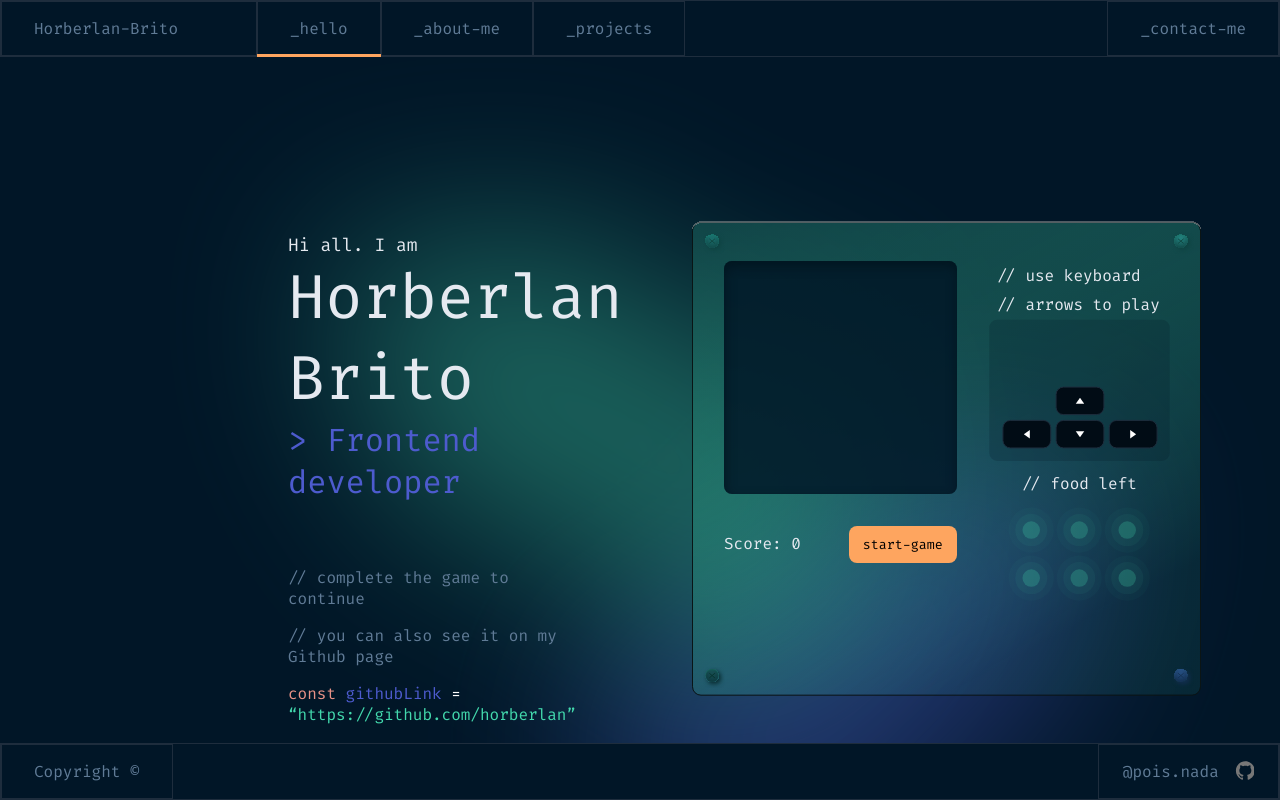
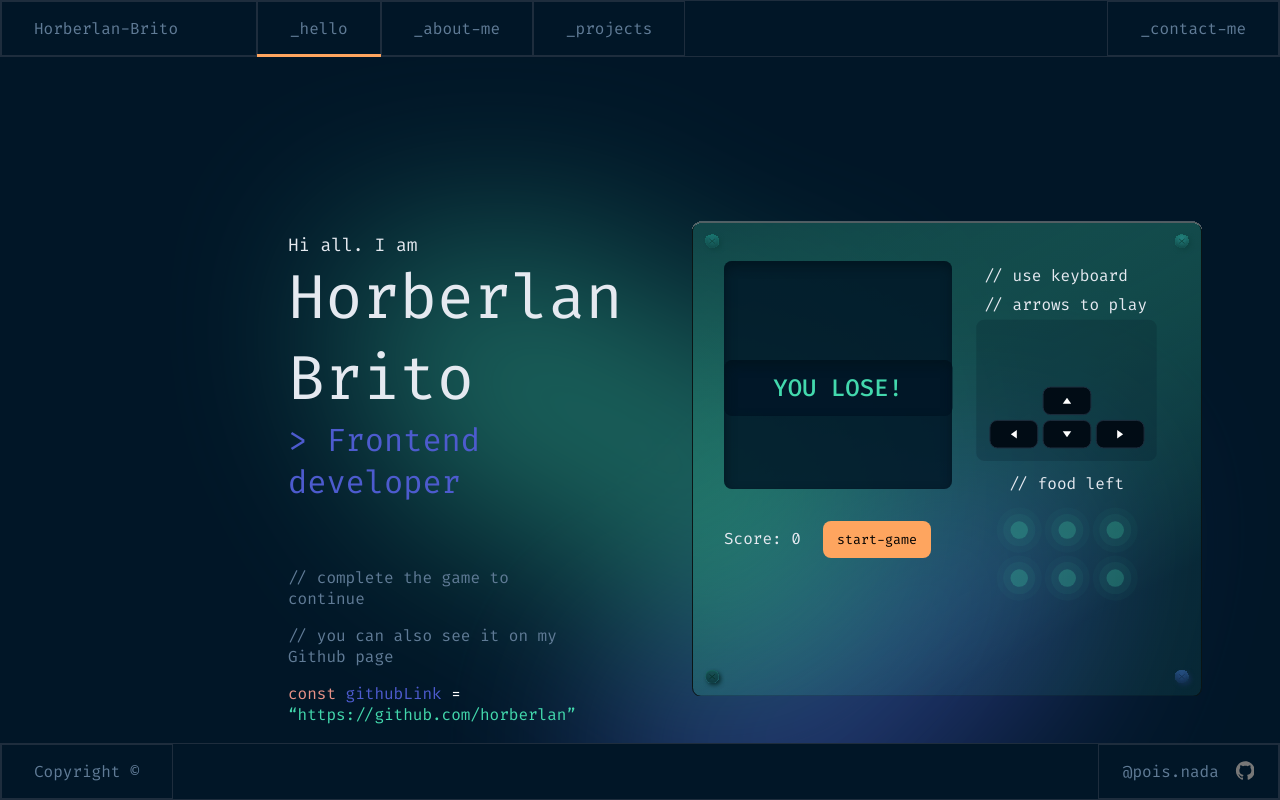
Before and after one commit to horberlan/horberlan-portfolio, a Vue app: page / in a window 1280 px wide. Both pictures are taken after a click on the button "start-game". Built offline with nearby package versions, Linux system fonts and the light colour scheme; what @highlightjs/vue-plugin, @tanstack/vue-query, quasar would draw is missing.

Commit message:
feat: add lose message and round food corners

```diff
--- a/src/views/home/SnakeCanvas/SnakeCanvas.vue
+++ b/src/views/home/SnakeCanvas/SnakeCanvas.vue
@@ -1,3 +1,7 @@
+<template>
+  <canvas id="snake-canvas" :width="boardSizePx" :height="boardSizePx"></canvas>
+</template>
+
 <script setup lang="ts">
 import { ref, computed, onMounted, onBeforeUnmount, watch } from "vue";
 import constants from "./constants";
@@ -7,6 +11,7 @@ interface Props {
   speed: number;
   isPlaying: boolean;
   stop: () => void;
+  lose: () => void;
   addScores: (score: number) => void;
   scores: number;
   foodColor?: string;
@@ -17,6 +22,7 @@ const props = withDefaults(defineProps<Props>(), {
   snakeColor: () => ["#43D9AD", "#2b8a7f"],
   foodColor: "#2b897f",
 });
+
 defineEmits(["update:isPlaying"]);
 
 const boardContext = ref<CanvasRenderingContext2D | null>(null);
@@ -64,6 +70,7 @@ const move = () => {
 
   if (isCellOutOfBoard(newHeadCell) || amountCellsInSnake(snake.value[0]) > 1) {
     props.stop();
+    props.lose();
     console.info(`Game over! You've scored ${props.scores} points.`);
   }
 
@@ -125,6 +132,24 @@ const onKeyPress = (event: KeyboardEvent) => {
   }
 };
 
+function roundRect(
+  ctx: CanvasRenderingContext2D,
+  x: number,
+  y: number,
+  width: number,
+  height: number,
+  radius: number
+) {
+  if (!ctx) return;
+  ctx.beginPath();
+  ctx.moveTo(x + radius, y);
+  ctx.arcTo(x + width, y, x + width, y + height, radius);
+  ctx.arcTo(x + width, y + height, x, y + height, radius);
+  ctx.arcTo(x, y + height, x, y, radius);
+  ctx.arcTo(x, y, x + width, y, radius);
+  ctx.closePath();
+}
+
 const setTargetCell = () => {
   if (!targetCell.value) {
     let targetCell2 = getRandomCell();
@@ -134,16 +159,31 @@ const setTargetCell = () => {
     targetCell.value = targetCell2;
   }
   if (!boardContext.value) return;
-  boardContext.value.beginPath();
-  boardContext.value.rect(
+
+  boardContext.value.fillStyle = props.foodColor;
+  // round food here
+  roundRect(
+    boardContext.value,
     targetCell.value.x * props.cellSize,
     targetCell.value.y * props.cellSize,
     props.cellSize,
-    props.cellSize
+    props.cellSize,
+    props.cellSize / 2 // a circle :)
   );
-  boardContext.value.fillStyle = props.foodColor;
   boardContext.value.fill();
-  boardContext.value.closePath();
+
+  // color border, the same of bachground
+  boardContext.value.strokeStyle = "#052430";
+  boardContext.value.lineWidth = 2;
+  roundRect(
+    boardContext.value,
+    targetCell.value.x * props.cellSize,
+    targetCell.value.y * props.cellSize,
+    props.cellSize,
+    props.cellSize,
+    props.cellSize / 5
+  );
+  boardContext.value.stroke();
 };
 
 const getRandomCell = () => {
@@ -191,13 +231,10 @@ watch(
 );
 </script>
 
-<template>
-  <canvas id="snake-canvas" :width="boardSizePx" :height="boardSizePx"></canvas>
-</template>
-
 <style scoped>
 #snake-canvas {
-  width: 100%;
+  padding: 1px;
+  width: 110%;
   background: rgba(1, 22, 39, 0.84);
   box-shadow: inset 1px 5px 11px rgba(2, 18, 27, 0.71);
   border-radius: 8px;
--- a/src/views/home/SnakeGame.vue
+++ b/src/views/home/SnakeGame.vue
@@ -7,11 +7,15 @@
         :speed="speed"
         :isPlaying="isPlaying"
         :stop="stop"
+        :lose="lose"
         :addScores="addScores"
         :scores="scores"
       />
       <div v-if="winner" class="winner">
         <span> WELL DONE! </span>
+      </div>
+      <div v-if="loser" class="winner">
+        <span> YOU LOSE! </span>
       </div>
       <div>
         <div class="skane-actions">
@@ -58,11 +62,13 @@ import SnakeCanvas from "@/views/home/SnakeCanvas/SnakeCanvas.vue";
 import SvgIcon from "@/components/SvgIcon.vue";
 
 const cellSize = ref(50);
-const boardSize = ref(40);
+const boardSize = ref(25);
 const speed = ref(15);
 const scores = ref(0);
 const isPlaying = ref(false);
 const winner = ref(false);
+const loser = ref(false);
+
 const textFinish = ref("");
 const buttonSnake = ref(null) as Ref<HTMLElement | null>;
 
@@ -78,12 +84,17 @@ const foodLoop = ref([
 const start = () => {
   isPlaying.value = true;
   winner.value = false;
+  loser.value = false;
   scores.value = 0;
 };
 
 const stop = () => {
   isPlaying.value = false;
   scores.value = 0;
+};
+const lose = () => {
+  stop();
+  loser.value = true;
 };
 
 const addScores = () => {
@@ -126,13 +137,15 @@ watchEffect(() => {
 }
 
 .snake {
-  display: flex;
+  display: grid;
+  grid-template-columns: 1fr 1fr;
   position: relative;
   padding-block: 2.5rem;
   padding-inline: 2rem;
   width: 31.875rem;
   height: 29.6875rem;
   background: url("../../assets/snake_game_bg.svg") no-repeat;
+  background-size: cover;
   gap: 2rem;
   margin: 0.25rem;
 }
@@ -183,9 +196,9 @@ p {
   align-items: center;
   position: absolute;
   bottom: 15rem;
-  left: 50%;
-  transform: translateX(-50%);
-  width: 50%;
+  left: 55%;
+  transform: translateX(-49.9%);
+  width: 110%;
   place-items: center;
   background: rgba(1, 22, 39, 0.84);
   box-shadow: inset 1px 5px 11px rgba(2, 18, 27, 0.71);
```
